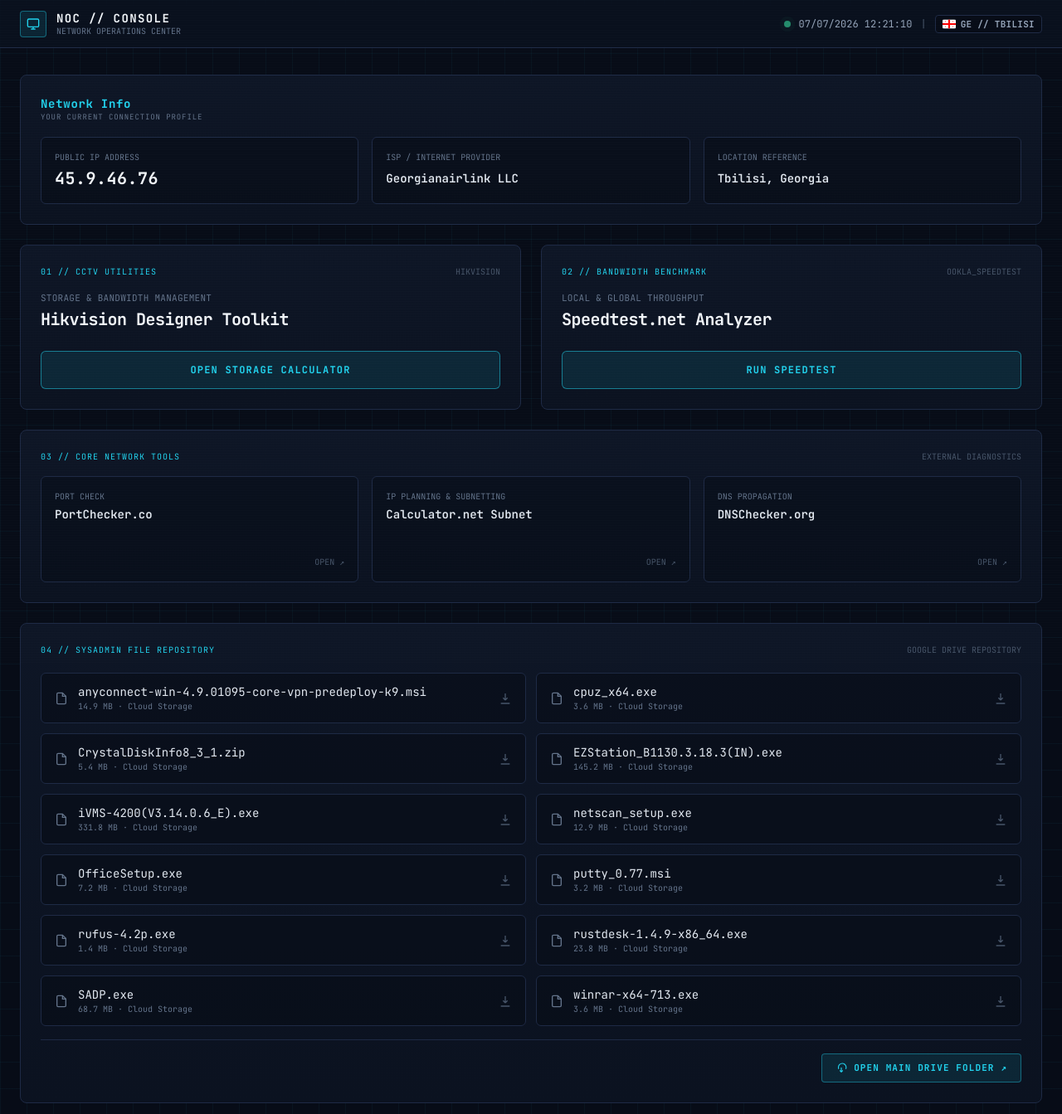
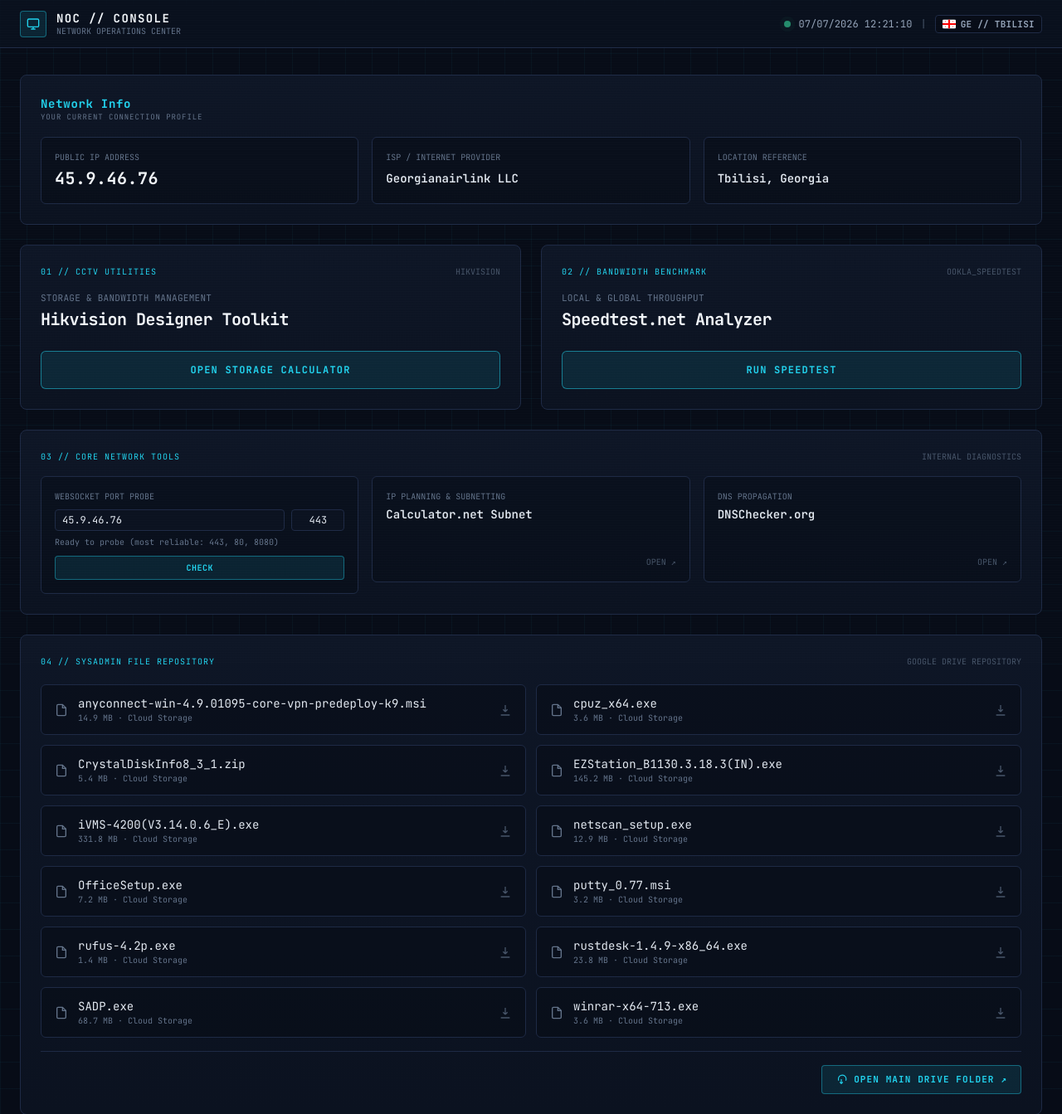
Before and after one commit to giorgikukulava12345-bit/sysadmin-dashboard, a Flask app: page / in a window 1280 px wide. Shown: the top 1343 px of the page at 83% size. Run offline with Flask 3, Linux system fonts and the light colour scheme; some libraries are stand-ins or nearby versions.

Commit message:
Update index.html

```diff
--- a/templates/index.html
+++ b/templates/index.html
@@ -130,7 +130,7 @@
       </div>
       <div class="bg-base-950/60 border border-base-border p-4 rounded-md">
         <span class="font-mono text-[10px] text-slate-500 uppercase block">Location Reference</span>
-        <span id="geo-location" class="font-mono text-sm font-semibold text-slate-200 mt-2 block truncate">Loading...</span>
+        <span id="geo-location" class="font-mono text-sm font-semibold text-slate-200 mt-2 block truncate">Tbilisi, Georgia</span>
       </div>
     </div>
   </section>
@@ -171,21 +171,28 @@
     </section>
   </div>
 
-  <!-- 03 // CORE NETWORK TOOLS -->
+  <!-- 03 // CORE NETWORK TOOLS (ინტეგრირებული ლოკალური ვებსოკეტ ჩეკერით) -->
   <section class="panel rounded-lg p-6 relative overflow-hidden">
     <div class="flex items-center justify-between mb-4">
       <span class="font-mono text-[10px] text-cyan-glow tracking-widest">03 // CORE NETWORK TOOLS</span>
-      <span class="font-mono text-[10px] text-slate-600">EXTERNAL DIAGNOSTICS</span>
+      <span class="font-mono text-[10px] text-slate-600">INTERNAL DIAGNOSTICS</span>
     </div>
 
     <div class="grid grid-cols-1 sm:grid-cols-3 gap-4">
-      <a href="https://portchecker.co/" target="_blank" class="bg-base-950/50 hover:bg-base-800/60 border border-base-border hover:border-cyan-glow/50 p-4 rounded-md transition group flex flex-col justify-between h-32">
+      <!-- ლოკალური ვებსოკეტ პორტ ჩეკერის ინტერფეისი (ფერებში მორგებული) -->
+      <div class="bg-base-950/50 border border-base-border p-4 rounded-md flex flex-col justify-between min-h-[128px]">
         <div>
-          <span class="font-mono text-[10px] text-slate-500 uppercase block">Port Check</span>
-          <span class="font-mono text-sm font-semibold text-slate-200 mt-1 block group-hover:text-cyan-glow transition">PortChecker.co</span>
+          <span class="font-mono text-[10px] text-slate-500 uppercase block mb-2">WebSocket Port Probe</span>
+          <div class="flex gap-2 mb-1.5">
+            <input id="ws-host" type="text" placeholder="example.com or IP" class="bg-base-900 border border-base-border rounded px-2 py-1 text-xs font-mono text-slate-200 w-full focus:outline-none focus:border-cyan-glow/40 placeholder-slate-600">
+            <input id="ws-port" type="text" placeholder="443" value="443" class="bg-base-900 border border-base-border rounded px-2 py-1 text-xs font-mono text-slate-200 w-16 text-center focus:outline-none focus:border-cyan-glow/40 placeholder-slate-600">
+          </div>
+          <div id="ws-result" class="font-mono text-[10px] text-slate-500 min-h-[16px] truncate">Ready to probe (most reliable: 443, 80, 8080)</div>
         </div>
-        <span class="font-mono text-[10px] text-slate-600 text-right group-hover:text-cyan-glow/70 transition">OPEN ↗</span>
-      </a>
+        <button onclick="probePortWS()" id="ws-btn" class="w-full mt-2 bg-cyan-glow/10 hover:bg-cyan-glow/20 border border-cyan-glow/40 hover:border-cyan-glow text-cyan-glow font-mono text-[10px] font-bold uppercase tracking-wider py-1.5 rounded transition text-center">
+          Check
+        </button>
+      </div>
 
       <a href="https://www.calculator.net/ip-subnet-calculator.html" target="_blank" class="bg-base-950/50 hover:bg-base-800/60 border border-base-border hover:border-cyan-glow/50 p-4 rounded-md transition group flex flex-col justify-between h-32">
         <div>
@@ -349,7 +356,6 @@
 </footer>
 
 <script>
-  // საათის ფუნქცია
   function formatLocalClock(date) {
     return date.toLocaleString('en-GB', {
       year: 'numeric', month: '2-digit', day: '2-digit',
@@ -365,19 +371,18 @@
   tickClock();
   setInterval(tickClock, 1000);
 
-  // სრულად დინამიური IP და პროვაიდერის წამოღება (მუშაობს ლოკალზეც და გარე ჰოსტზეც)
   async function initNetworkInfo() {
     try {
-      // 1. ჯერ ვადგენთ რეალურ Public IP-ს
       const response = await fetch('https://api.ipify.org?format=json');
       const ipData = await response.json();
       document.getElementById('geo-ip-display').textContent = ipData.ip;
 
-      // 2. ახლა ვიყენებთ https-თავსებად API-ს რეალური პროვაიდერისა და ქალაქის დასადგენად
+      // საწყის ეტაპზევე ჩავსვათ აღმოჩენილი IP პორტ ჩეკერში placeholder-ად
+      document.getElementById('ws-host').value = ipData.ip;
+
       const geoResponse = await fetch(`https://ipapi.co/${ipData.ip}/json/`);
       const geoData = await geoResponse.json();
 
-      // თუ მონაცემები წარმატებით წამოვიდა, ვწერთ რეალურ პროვაიდერს და ლოკაციას
       if (geoData && !geoData.error) {
         document.getElementById('geo-isp').textContent = geoData.org || 'Unknown Provider';
         document.getElementById('geo-location').textContent = `${geoData.city || 'Tbilisi'}, ${geoData.country_name || 'Georgia'}`;
@@ -389,17 +394,80 @@
     }
   }
 
-  // იმ შემთხვევისთვის თუ API დაიბლოკა ლოკალურ ქსელში ფაილიდან გახსნისას
   function useFallback() {
     document.getElementById('geo-ip-display').textContent = '45.9.46.76';
     document.getElementById('geo-isp').textContent = 'Georgianairlink LLC';
     document.getElementById('geo-location').textContent = 'Tbilisi, Georgia';
+    document.getElementById('ws-host').value = '45.9.46.76';
+  }
+
+  // ახალი კლიენტ-საიდ ვებსოკეტ პორტ ჩეკერი (Vercel-ისთვის სრულიად თავსებადი)
+  function probePortWS() {
+    let host = document.getElementById('ws-host').value.trim();
+    const port = document.getElementById('ws-port').value.trim();
+    const resultDiv = document.getElementById('ws-result');
+    const btn = document.getElementById('ws-btn');
+
+    if (!host || !port) {
+      resultDiv.className = "font-mono text-[10px] text-amber-500 truncate";
+      resultDiv.textContent = "⚠️ Please enter both target and port.";
+      return;
+    }
+
+    btn.disabled = true;
+    btn.textContent = "PROBING...";
+    resultDiv.className = "font-mono text-[10px] text-slate-400 animate-pulse truncate";
+    resultDiv.textContent = `⚡ Testing via Timed WebSocket...`;
+
+    // თუ ჰოსტი დომენია, ვასუფთავებთ პროტოკოლს
+    host = host.replace(/^(https?:\/\/)?(www\.)?/, '').split('/')[0];
+
+    const startTime = Date.now();
+
+    // ვქმნით დროებით სატესტო ვებსოკეტ კავშირს
+    const socket = new WebSocket(`wss://${host}:${port}`);
+
+    // თუ ტაიმაუტმა დაასწრო
+    const timeout = setTimeout(() => {
+      socket.close();
+      resultDiv.className = "font-mono text-[10px] text-rose-500 truncate";
+      resultDiv.textContent = `❌ Port ${port} is CLOSED / FILTERED (Timeout)`;
+      btn.disabled = false;
+      btn.textContent = "Check";
+    }, 4500);
+
+    socket.onopen = function() {
+      clearTimeout(timeout);
+      socket.close();
+      const elapsed = Date.now() - startTime;
+      resultDiv.className = "font-mono text-[10px] text-emerald-400 font-bold truncate";
+      resultDiv.textContent = `🟢 Port ${port} is OPEN (${elapsed}ms)`;
+      btn.disabled = false;
+      btn.textContent = "Check";
+    };
+
+    socket.onerror = function() {
+      clearTimeout(timeout);
+      socket.close();
+      const elapsed = Date.now() - startTime;
+
+      // ვებსოკეტების სპეციფიკიდან გამომდინარე, თუ პორტი ღიაა მაგრამ არ აბრუნებს WS ჰენდშეიქს,
+      // ბრაუზერი მაინც onerror-ს ისვრის, მაგრამ ძალიან სწრაფად (< 500ms).
+      // თუ პორტი სრულიად დახურულია, მოთხოვნა ტაიმაუტამდე კიდდება.
+      if (elapsed < 1200) {
+        resultDiv.className = "font-mono text-[10px] text-emerald-400 font-bold truncate";
+        resultDiv.textContent = `🟢 Port ${port} responded (likely OPEN)`;
+      } else {
+        resultDiv.className = "font-mono text-[10px] text-rose-500 truncate";
+        resultDiv.textContent = `❌ Port ${port} is CLOSED / FILTERED`;
+      }
+      btn.disabled = false;
+      btn.textContent = "Check";
+    };
   }
 
   initNetworkInfo();
 </script>
 
-</script>
-
 </body>
 </html>
```
